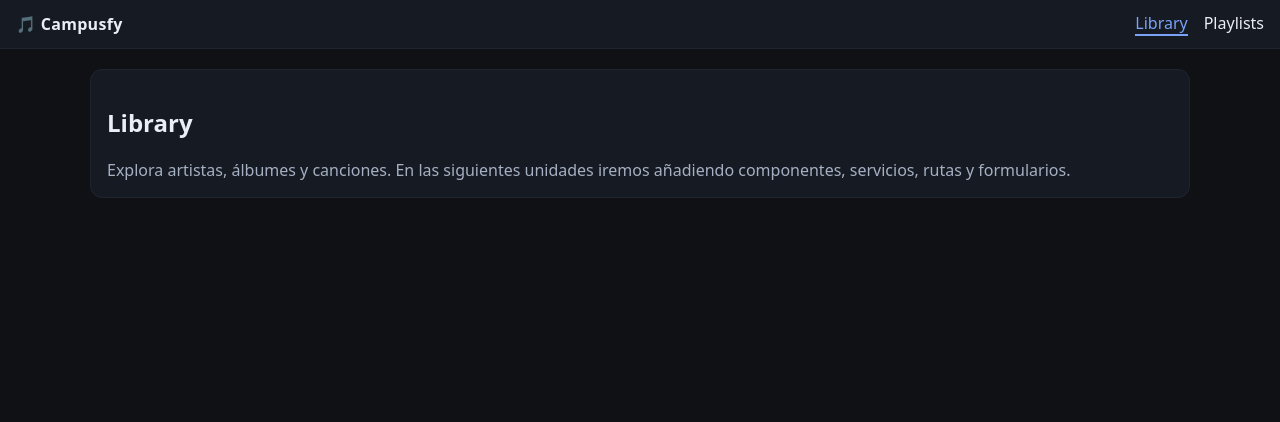
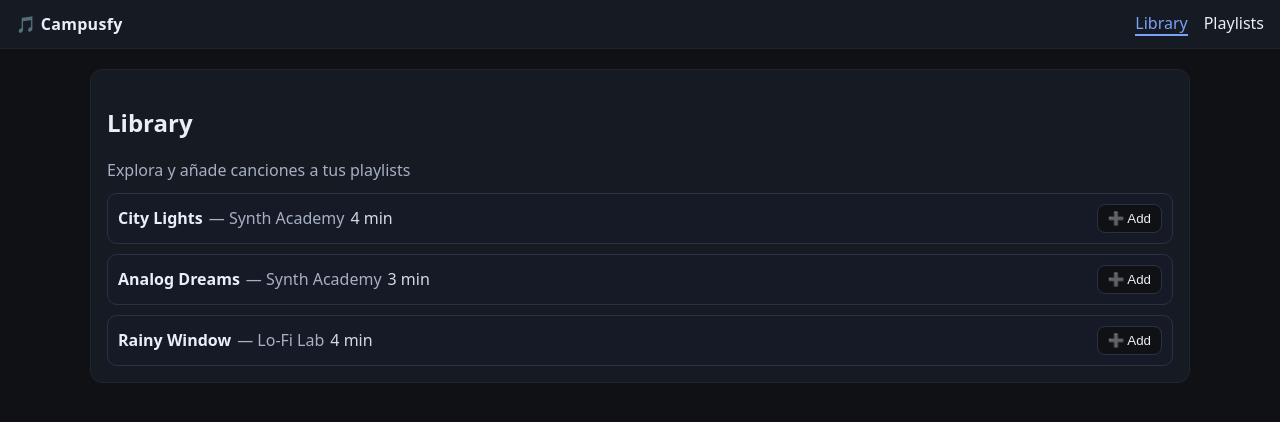
Before and after one commit to AlbaBer15/campusfy, an Angular app: page /library in a window 1280 px wide. Shown: the top 422 px of the page. Built offline with nearby package versions, Linux system fonts and the light colour scheme.

Commit message:
update (+track y librery)

```diff
--- a/src/app/features/library/library-home/library-home.html
+++ b/src/app/features/library/library-home/library-home.html
@@ -1,7 +1,17 @@
 <section class="card">
   <h1>Library</h1>
-  <p class="muted">
-    Explora artistas, álbumes y canciones. En las siguientes unidades iremos
-    añadiendo componentes, servicios, rutas y formularios.
-  </p>
+  <p class="muted">Explora y añade canciones a tus playlists</p>
+
+  <div style="display:grid; gap:10px; margin-top:12px;">
+    <app-track-card
+      *ngFor="let t of tracks"
+      [title]="t.title"
+      [artist]="t.artist"
+      [durationSec]="t.durationSec"
+      [liked]="t.liked"
+      (added)="onAddFromCard($event)">
+    </app-track-card>
+  </div>
+
+  <p class="muted" *ngIf="lastAdded">Último añadido: {{ lastAdded }}</p>
 </section>
--- a/src/app/features/library/library-home/library-home.ts
+++ b/src/app/features/library/library-home/library-home.ts
@@ -1,11 +1,23 @@
 import { Component } from '@angular/core';
-
+import { NgFor, NgIf } from '@angular/common';
+import { TrackCard } from '../../../shared/track-card/track-card';
 @Component({
   selector: 'app-library-home',
-  imports: [],
+  standalone: true,
+ imports: [NgFor, NgIf, TrackCard],
   templateUrl: './library-home.html',
-  styleUrl: './library-home.css'
+  styleUrls: ['./library-home.css']
 })
 export class LibraryHome {
+  tracks = [
+    { title: 'City Lights',  artist: 'Synth Academy', durationSec: 215, liked: false },
+    { title: 'Analog Dreams', artist: 'Synth Academy', durationSec: 198, liked: false },
+    { title: 'Rainy Window', artist: 'Lo-Fi Lab',      durationSec: 241, liked: false }
+  ];
 
+  lastAdded: string | null = null;
+
+  onAddFromCard(t: { title: string; artist: string; durationSec: number }) {
+    this.lastAdded = `${t.title} — ${t.artist}`;
+  }
 }
--- /dev/null
+++ b/src/app/shared/track-card/track-card.css
@@ -0,0 +1,5 @@
+.track { display:flex; justify-content:space-between; align-items:center; padding:10px; border:1px solid #2a3242; border-radius:10px; background:#151a26; }
+.info { display:flex; gap:6px; align-items:center; flex-wrap:wrap; }
+.muted { color:#a6b0c3; }
+.time { color:#eaeef7; font-variant-numeric: tabular-nums; opacity:.9; }
+.actions button { padding:6px 10px; border-radius:8px; border:1px solid #2a3242; background:#0f1115; color:#eaeef7; cursor:pointer; }
--- /dev/null
+++ b/src/app/shared/track-card/track-card.html
@@ -0,0 +1,11 @@
+<article class="track">
+  <div class="info">
+    <strong>{{ title }}</strong>
+    <span class="muted"> — {{ artist }}</span>
+    <span class="time">{{ (durationSec/60) | number:'1.0-0' }} min</span>
+    <span *ngIf="liked"> · 💚</span>
+  </div>
+  <div class="actions">
+    <button (click)="add()">➕ Add</button>
+  </div>
+</article>
--- /dev/null
+++ b/src/app/shared/track-card/track-card.ts
@@ -0,0 +1,23 @@
+import { Component, Input, Output, EventEmitter } from '@angular/core';
+import { NgIf, DecimalPipe } from '@angular/common';
+
+@Component({
+  selector: 'app-track-card',
+  standalone: true,
+  imports: [NgIf, DecimalPipe],  // ✅ añade estas directivas
+  templateUrl: './track-card.html',
+  styleUrls: ['./track-card.css']
+})
+
+export class TrackCard {
+  @Input() title = '';
+  @Input() artist = '';
+  @Input() durationSec = 0;
+  @Input() liked = false;
+
+  @Output() added = new EventEmitter<{ title: string; artist: string; durationSec: number }>();
+
+  add() {
+    this.added.emit({ title: this.title, artist: this.artist, durationSec: this.durationSec });
+  }
+}
```
Also changed, not shown: 1 other file (tests, documents, lock files or other folders).
